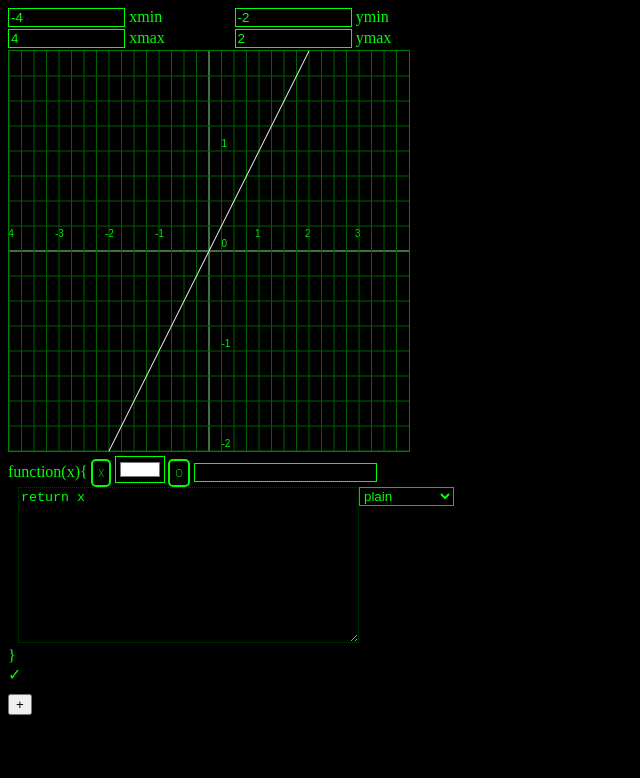
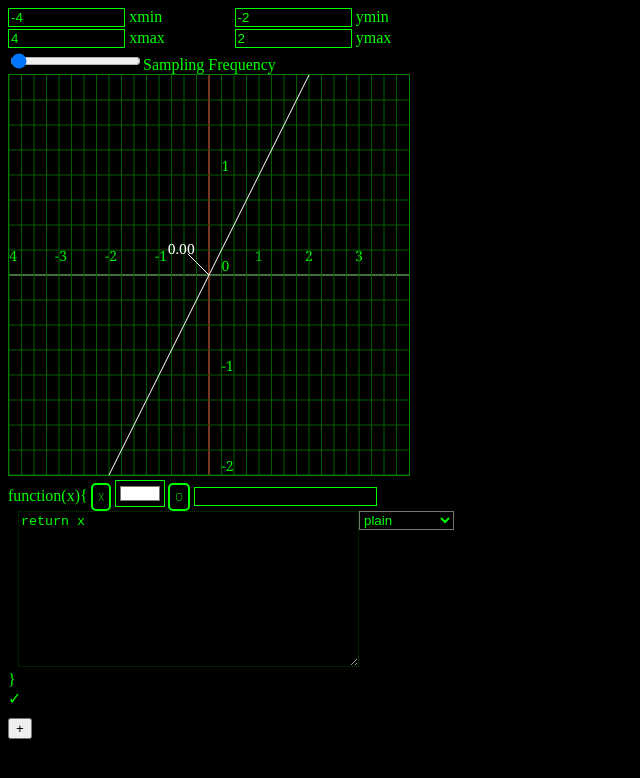
Before and after one commit to benedikthth/statistron, a plain HTML site: page index.html in a window 1280 px wide. Shown: the whole page, without its empty margins (0-640 px from the left). Drawn offline with Linux system fonts and the light colour scheme.

Commit message:
added paralell lines and mouseover values

```diff
--- a/Plotter.js
+++ b/Plotter.js
@@ -15,10 +15,42 @@ let visualizer = {
         xMax.value = this.bounds.xMax;
         yMin.value = this.bounds.yMin;
         yMax.value = this.bounds.yMax;
+        sampling_frequency.addEventListener('input', this.changeSamplingFrequency.bind(this))
+        plotter.addEventListener('mousemove' , this.onHover.bind(this))
+
+    },
+
+    mouse : {x: 0, y: 0},
+
+    changeSamplingFrequency: function(event){
+        this.scale = Number(sampling_frequency.value)
+    },
+
+    /**
+     * Converts from view space to world space.
+     * @param {*} x position of mouse in view matrix space
+     * @param {*} y position -||-
+     */
+    vtwc: function(x, y ){
+
+        xrange = (this.bounds.xMax - this.bounds.xMin);
+        yrange = (this.bounds.yMax - this.bounds.yMin);
+
+        xptct = (x/this.width);
+        yptct = ((this.height-y)/this.height);
+
+        return {
+            x: (xptct * xrange)+this.bounds.xMin,
+            y: (yptct * yrange)+this.bounds.yMin
+        }
+
+    },
+
+    onHover: function(ev){
+      this.mouse = this.vtwc(event.offsetX, event.offsetY);
     },
 
     boundChange : function(input){
-        // console.log(input.value, input.name);
         this.bounds[input.name] = Number(input.value)
         this.middle = [
 
@@ -27,9 +59,7 @@ let visualizer = {
         ]
     },
 
-    pdf: function(x){
-        return Math.tan(x)
-    },
+
 
 
     origin: {x:plotter.width/2, y:plotter.height/2 },
@@ -70,22 +100,34 @@ let visualizer = {
 
     middle: [0, 0],
 
-    scale: 0.01,
+    scale: Number(sampling_frequency.value),
 
 
 
 
     update: function(){
-
+        mouseColor = "#AA0000"
         //plot the grid and the axis
         this.PrepGraph();
 
+        this.ctx.beginPath()
+        mou = this.wmtx(this.mouse.x, this.mouse.y)
+
+        this.ctx.strokeStyle = mouseColor;
+        this.moCtx(this.wmtx(this.mouse.x, this.bounds.yMax))
+        this.liTo(this.wmtx(this.mouse.x, this.bounds.yMin))
+        this.ctx.stroke()
+        this.ctx.closePath()
 
         //plot the functions
         for (let i = 0; i < functionList.length; i++) {
             const fObject = functionList[i];
 
             if(!fObject.enabled){
+                continue;
+            }
+
+            if(typeof(fObject.pdf) == 'undefined'){
                 continue;
             }
 
@@ -102,11 +144,37 @@ let visualizer = {
 
             }
             this.ctx.stroke();
+            this.ctx.closePath();
+
+            this.ctx.beginPath();
+            // this.ctx.strokeStyle = mouseColor;
+            posY = fObject.pdf(this.mouse.x)
+            if(typeof(posY) != 'number'){
+                continue;
+            }
+            po = this.wmtx(this.mouse.x, posY )
+            // this.ctx.arc(po[0], po[1], 10, 0, 2*Math.PI);
+            // this.ctx.closePath()
+            // this.ctx.stroke();
+
+            //find tangent line
+            dxdy = [fObject.pdf(this.mouse.x+this.scale) - fObject.pdf(this.mouse.x-this.scale), 2*this.scale]
+            ldxdy = Math.sqrt(Math.pow(dxdy[0],2)+Math.pow(dxdy[1], 2))
+            dxdy = [dxdy[0]/ldxdy, dxdy[1]/ldxdy]
+            lilen = 30
+            dxdy = [dxdy[0]*lilen, dxdy[1]*lilen]
+            textpos = [po[0]-dxdy[0], po[1]-dxdy[1]]
+            this.ctx.beginPath()
+            this.moCtx(po)
+            this.liTo(textpos)
+            this.ctx.stroke()
             this.ctx.closePath()
 
+            this.ctx.fillStyle = "#FFFFFF"
+            // this.ctx.strokeText(posY.toPrecision(1), po[0]-11, po[1]+5);
+            this.ctx.font = "14px Georgia";
+            this.ctx.fillText(posY.toFixed(2), textpos[0]-20, textpos[1]);
         }
-
-
 
         requestAnimationFrame(this.update.bind(this))
 
--- a/index.html
+++ b/index.html
@@ -19,7 +19,9 @@
         <input type="number" name="yMin" style="width:50%" value=-3.14  id="yMin"> <label for="yMin">ymin</label>  <br />
         <input type="number" name="yMax" style="width:50%" value=3.14  id="yMax"> <label for="yMax">ymax</label>
     </div>
-
+    <div>
+        <input type="range" name="sampling_frequency" min="0.01" max="1" step="0.05" value="0.01" id="sampling_frequency"><label for="sampling_frequency">Sampling Frequency</label>
+    </div>
     <div>
 
         <div style="display: block">
--- a/index.js
+++ b/index.js
@@ -32,8 +32,6 @@ class FunctionObject {
 
     nameChange(ex){
         this.name = this.nameBox.value;
-
-
 
     }
 
```
